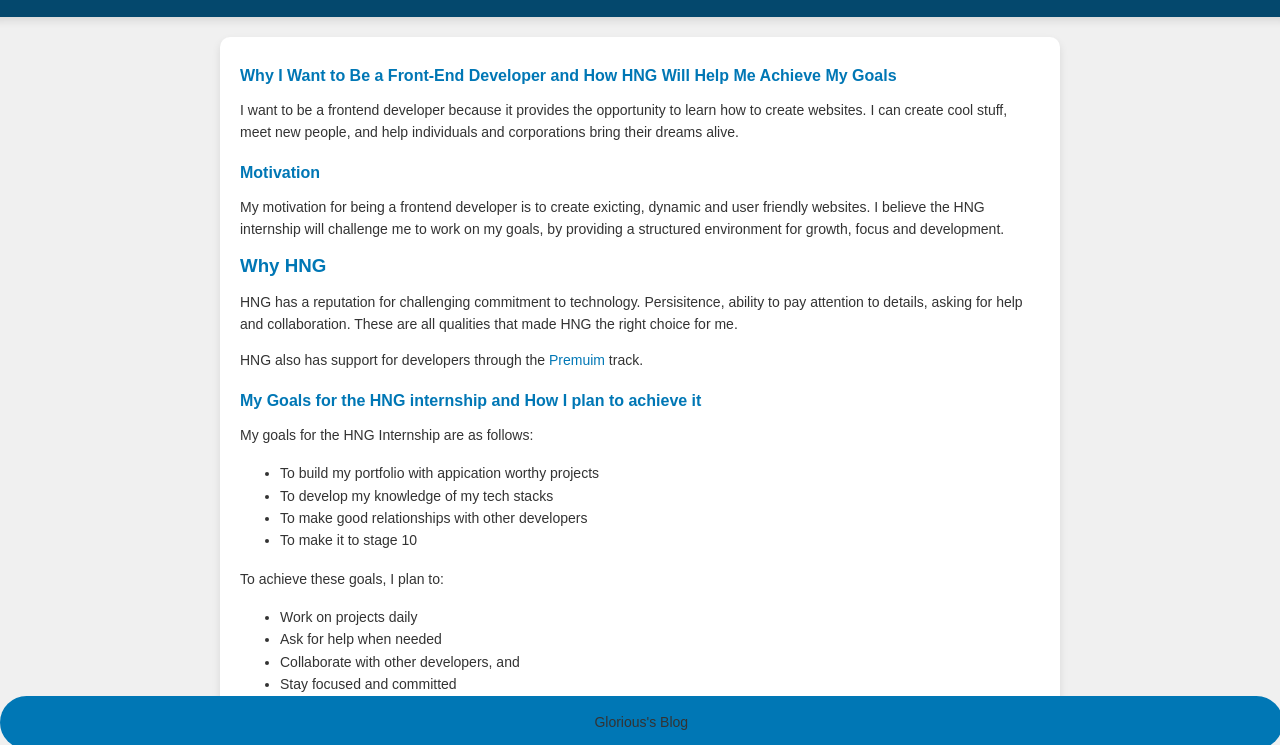
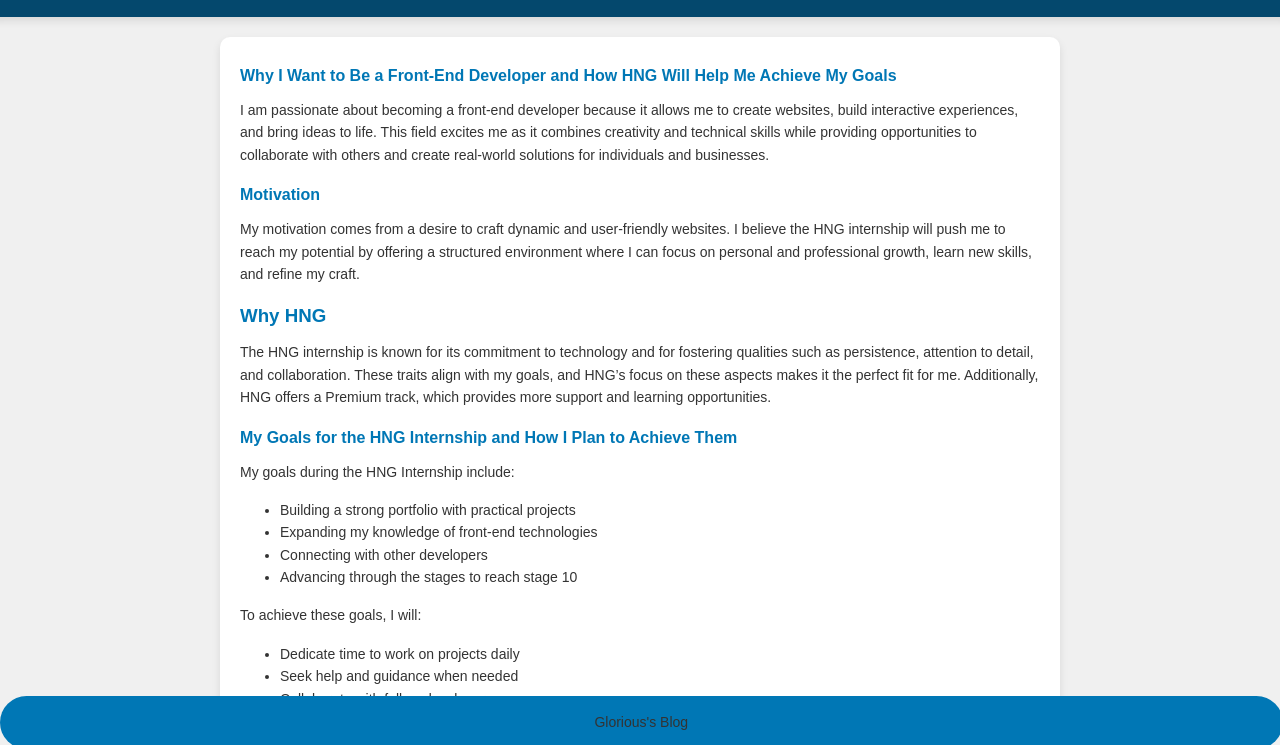
Before and after one commit to Korious/blogPost, a plain HTML site: page index.html in a window 1280 px wide. Shown: the part 51-796 px from the top of the page. Drawn offline with Linux system fonts and the light colour scheme.

Commit message:
Word count

```diff
--- a/index.html
+++ b/index.html
@@ -14,40 +14,40 @@
     <main>
         <section>
             <h4>Why I Want to Be a Front-End Developer and How <a href="http://hng.tech/internship">HNG</a> Will Help Me Achieve My Goals</h4>
-            <p>I want to be a frontend developer because it provides the opportunity to learn how to create websites. I can create cool stuff, meet new people, and help individuals and corporations bring their dreams alive.</p>
+            <p>I am passionate about becoming a front-end developer because it allows me to create websites, build interactive experiences, and bring ideas to life. This field excites me as it combines creativity and technical skills while providing opportunities to collaborate with others and create real-world solutions for individuals and businesses.</p>
         </section>
 
         <section>
             <h4>Motivation</h4>
-            <p>My motivation for being a frontend developer is to create exicting, dynamic and user friendly websites. I believe the HNG internship will challenge me to work on my goals, by providing a structured environment for growth, focus and development.</p>
+            <p>My motivation comes from a desire to craft dynamic and user-friendly websites. I believe the HNG internship will push me to reach my potential by offering a structured environment where I can focus on personal and professional growth, learn new skills, and refine my craft.</p>
+        </section>
 
         <section>
             <h3>Why HNG</h3>
-            <p>HNG has a reputation for challenging commitment to technology. Persisitence, ability to pay attention to details, asking for help and collaboration. These are all qualities   that made HNG the right choice for me.</p>
-            <p>HNG also has support for developers through the <a href="http://hng.tech/premium">Premuim</a> track.</p>
+            <p>The HNG internship is known for its commitment to technology and for fostering qualities such as persistence, attention to detail, and collaboration. These traits align with my goals, and HNG’s focus on these aspects makes it the perfect fit for me. Additionally, HNG offers a Premium track, which provides more support and learning opportunities.</p>
         </section>
 
         <section>
-            <h4>My Goals for the HNG internship and How I plan to achieve it</h4>
-            <p>My goals for the HNG Internship are as follows:</p>
+            <h4>My Goals for the HNG Internship and How I Plan to Achieve Them</h4>
+            <p>My goals during the HNG Internship include:</p>
             <ul>
-                <li>To build my portfolio with appication worthy projects</li>
-                <li>To develop my knowledge of my tech stacks</li>
-                <li>To make good relationships with other developers</li>
-                <li>To make it to stage 10</li>
-                </ul>
-            <p>To achieve these goals, I plan to:</p>
+                <li>Building a strong portfolio with practical projects</li>
+                <li>Expanding my knowledge of front-end technologies</li>
+                <li>Connecting with other developers</li>
+                <li>Advancing through the stages to reach stage 10</li>
+            </ul>
+            <p>To achieve these goals, I will:</p>
             <ul>
-                <li>Work on projects daily</li>
-                <li>Ask for help when needed</li>
-                <li>Collaborate with other developers, and</li>
-                <li>Stay focused and committed</li>
+                <li>Dedicate time to work on projects daily</li>
+                <li>Seek help and guidance when needed</li>
+                <li>Collaborate with fellow developers</li>
+                <li>Maintain focus and dedication to my work</li>
+            </ul>
         </section>
 
         <section>
             <h4>Relevant Links</h4>
-            <p>For those looking to speed up their development in specific technologies, platforms like <a href="https://hng.tech/hire/reactjs-developers" target="_blank">Hire React.js Developers</a> can be a great resource.</p>
-            <p>If you're interested in hiring a team with expertise in building scalable applications, <a href="https://hng.tech/hire/typescript-developers" target="_blank">Hire TypeScript Developers</a> to ensure your project meets the highest standards.</p>
+            <p>If you're looking to accelerate your development in specific technologies, platforms like <a href="https://hng.tech/hire/reactjs-developers" target="_blank">Hire React.js Developers</a> are great options. For scalable application development, <a href="https://hng.tech/hire/typescript-developers" target="_blank">Hire TypeScript Developers</a> to ensure your project meets the highest standards.</p>
         </section>
     </main>
 
```
